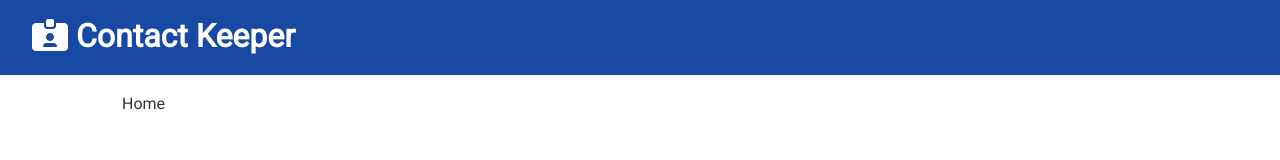
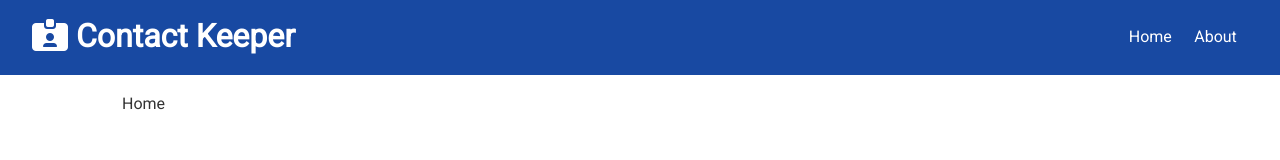
Before and after one commit to ali1129js/contact-keeper, a React (Create React App) app in the folder client/: page / in a window 1280 px wide. Shown: the top 160 px of the page. Built offline with nearby package versions, Linux system fonts and the light colour scheme.

Commit message:
link on navbar

```diff
--- a/client/src/components/layout/Navbar.js
+++ b/client/src/components/layout/Navbar.js
@@ -2,15 +2,22 @@
  * @Author: Ali
  * @Date:   2019-10-25T11:01:07+02:00
  * @Last modified by:   Ali
- * @Last modified time: 2019-10-25T11:07:45+02:00
+ * @Last modified time: 2019-10-25T11:32:12+02:00
  */
 import React from 'react'
 import PropTypes from 'prop-types'
+import {Link} from 'react-router-dom'
+
+
 const Navbar = ({title,icon}) => {
   return (
     <div className="navbar bg-primary">
       <h1>  <i className={icon} /> {title}
       </h1>
+      <ul>
+        <li> <Link to='/'> Home </Link> </li>
+        <li> <Link to='/about'> About </Link>  </li>
+      </ul>
     </div>
   )
 }
```
